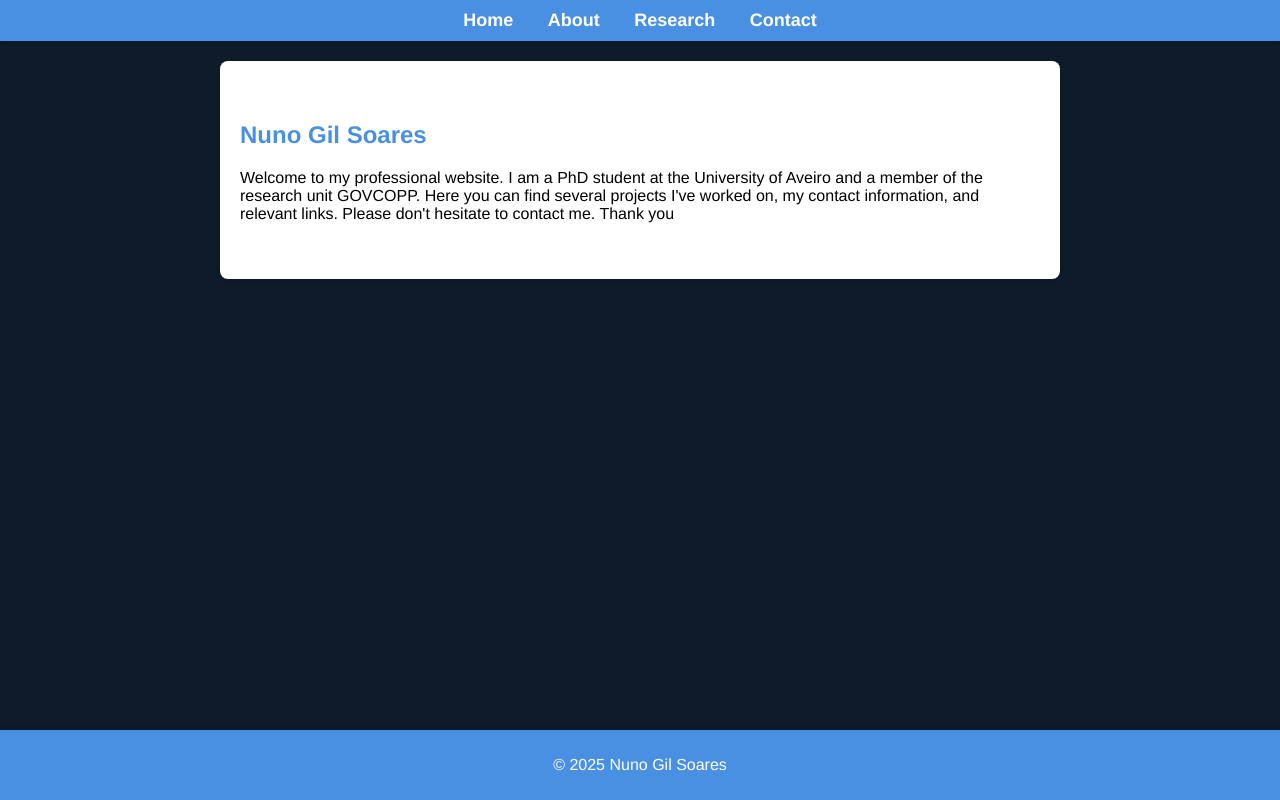
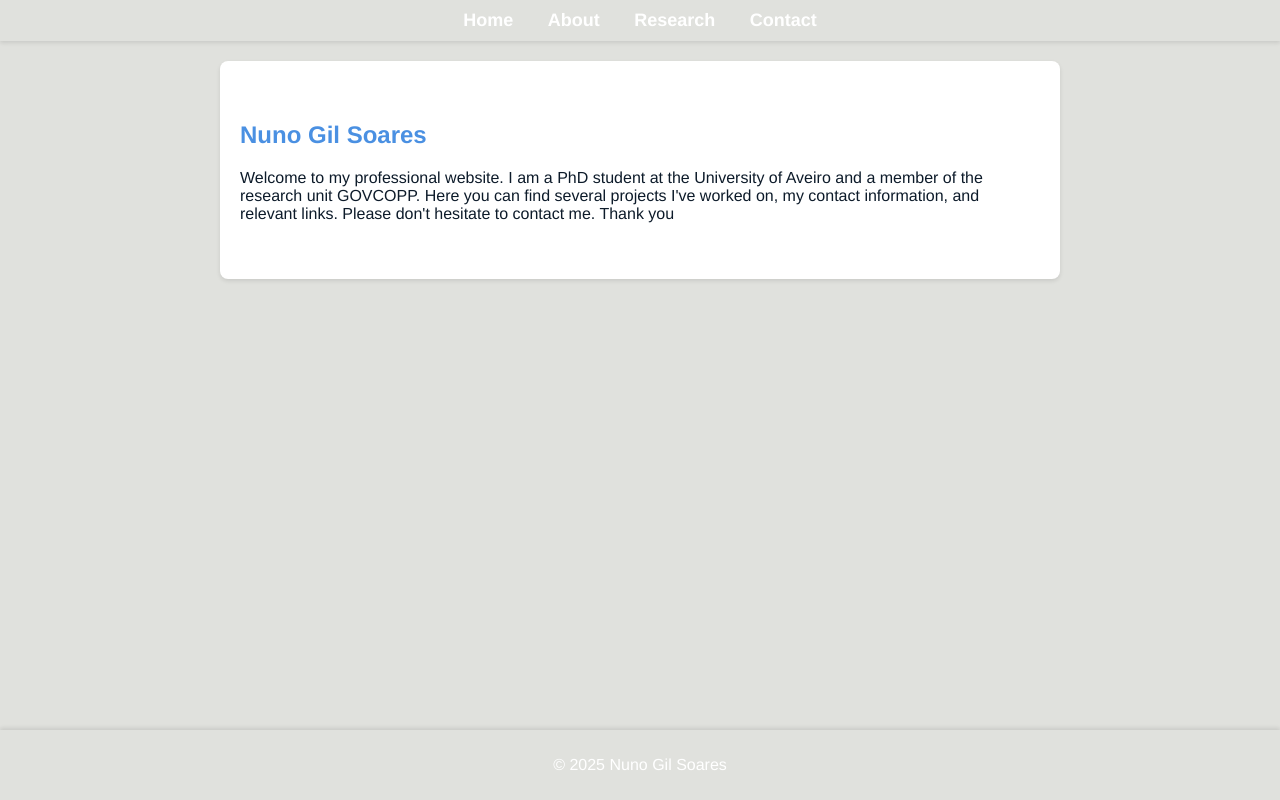
Before and after one commit to nunogcsoares/Nuno-Gil-Soares-professional-website, a plain HTML site: page index.html in a window 1280 px wide. Drawn offline with Linux system fonts and the light colour scheme.

Commit message:
Update styles.css

```diff
--- a/styles.css
+++ b/styles.css
@@ -2,12 +2,12 @@ body {
     font-family: 'Helvetica Neue', Arial, sans-serif;
     margin: 0;
     padding: 0;
-    background-color: #0d1b2a;
-    color: #1;
+    background-color: #E0E1DD;
+    color: #0D1B2A;
 }
 
 header {
-    background-color: #4a90e2;
+    background-color: #E0E1DD;
     color: #fff;
     padding: 10px 0;
     box-shadow: 0 2px 4px rgba(0, 0, 0, 0.1);
@@ -50,7 +50,7 @@ h1 {
 footer {
     text-align: center;
     padding: 10px 0;
-    background-color: #4a90e2;
+    background-color: #E0E1DD;
     color: #fff;
     position: fixed;
     width: 100%;
```
